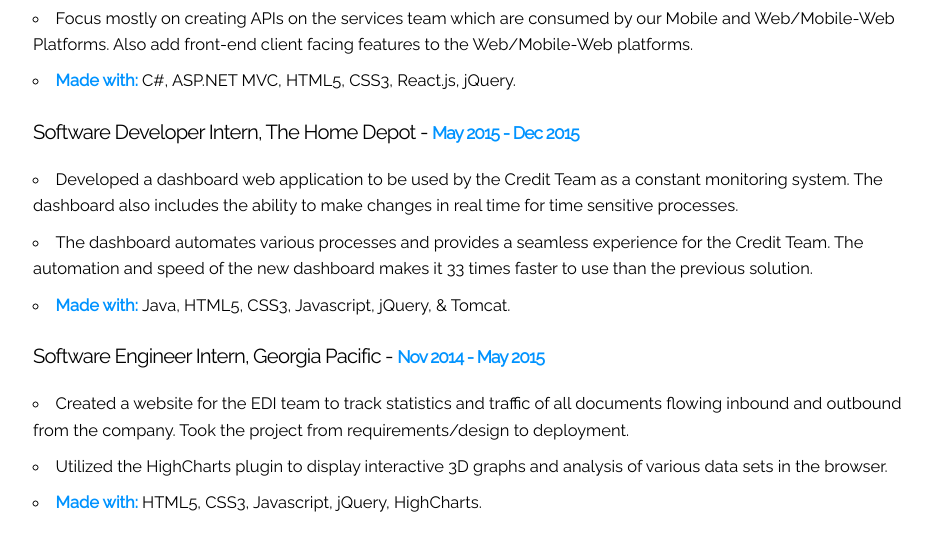
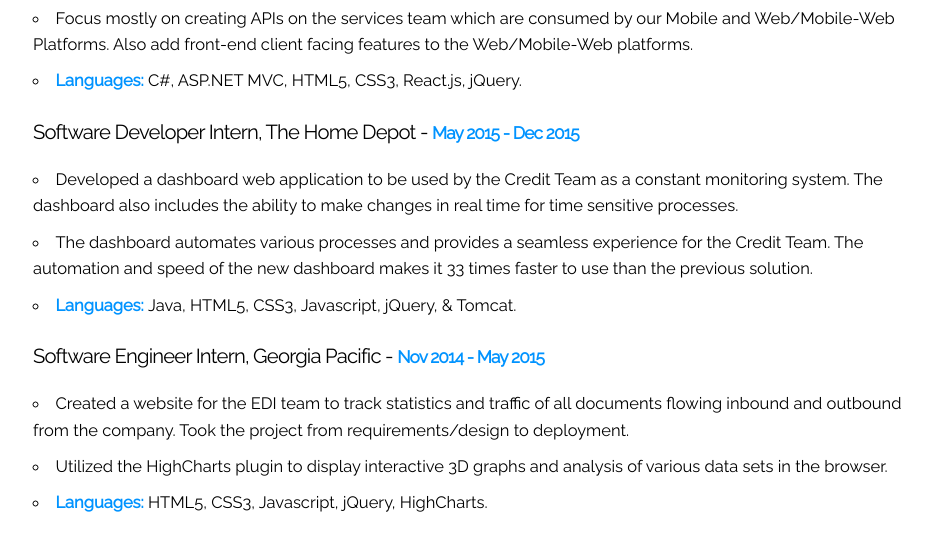
Before and after one commit to mchithiw/Portfolio-2.0, a plain HTML site: page index.html in a window 1280 px wide. Shown: the part 2150-2701 px from the top of the page, without its empty margins (17-949 px from the left). Drawn offline with Linux system fonts and the light colour scheme; some packages are replaced by stand-ins of ours.

Commit message:
Update home.html

```diff
--- a/home.html
+++ b/home.html
@@ -95,7 +95,7 @@
                     <ul>
                         <li> {{job.bulletOne}} </li>
                         <li> {{job.bulletTwo}} </li>
-                        <li> <span class="blue"> Made with: </span> {{job.madeWith}} </li>
+                        <li> <span class="blue"> Languages: </span> {{job.madeWith}} </li>
                     </ul>
 
                 </div>
```
